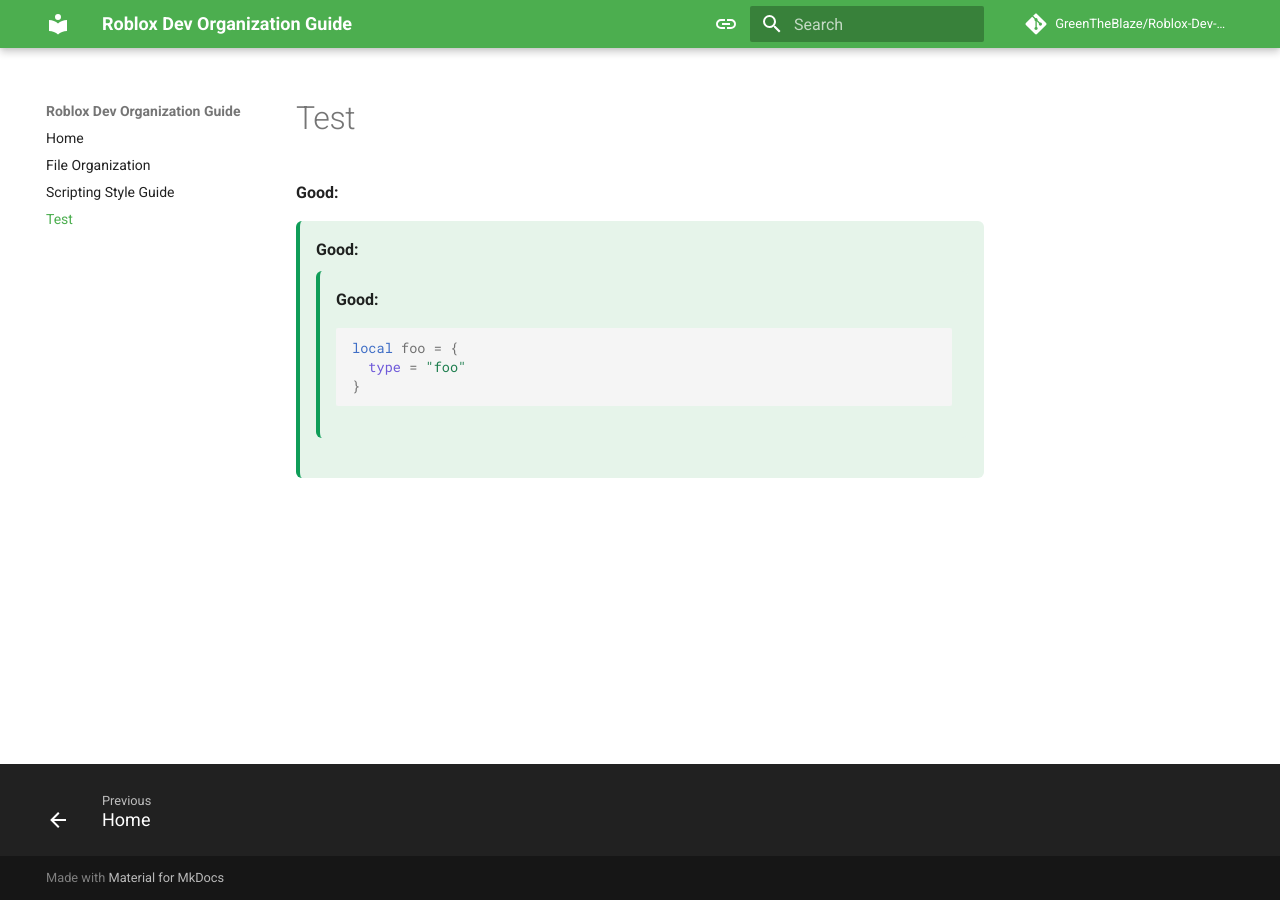
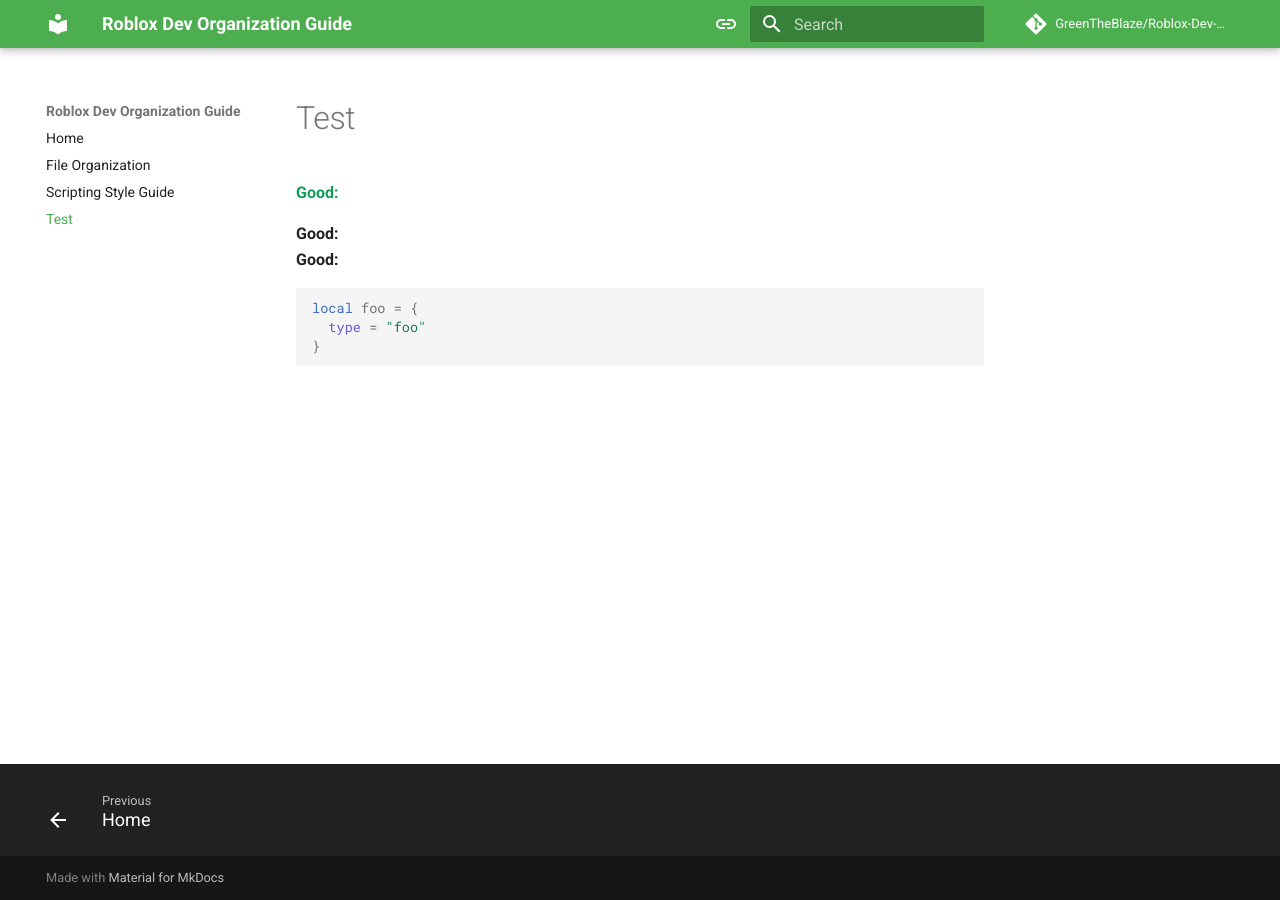
Before and after one commit to GreenTheBlaze/Roblox-Dev-Organization-Guide, an MkDocs documentation site: the page built from docs/test-code.md, in a window 1280 px wide. Built offline with MkDocs 1.6.1 and Material for MkDocs 9.7.7, drawn with Linux system fonts in a browser that asks for light colours; comment, search, counter and statistics services are not loaded.

Commit message:
Update extra.css

```diff
--- a/docs/stylesheets/extra.css
+++ b/docs/stylesheets/extra.css
@@ -2,39 +2,8 @@
 	border-bottom: 2px solid rgba(0, 0, 0, 0.15);
 }
 
-/* Common code container */
-.code-block {
-  padding: 1em;
-  border-left: 4px solid;
-  border-radius: 6px;
-  margin-bottom: 1.5em;
-}
-
-/* Labels */
-.code-block .label {
-  font-weight: bold;
-  display: block;
-  margin-bottom: 0.5em;
-}
-
-/* Specific background styles */
-.code-block.good {
-  background-color: #e6f4ea;
-  border-color: #0f9d58;
-}
-
-.code-block.bad {
-  background-color: #fce8e6;
-  border-color: #d93025;
-}
-
-.code-block.exception {
-  background-color: #fff3e0;
-  border-color: #f57c00;
-}
-
 /* Label styles */
-/* .label-good {
+.label-good {
   color: #0f9d58;
   font-weight: bold;
 }
@@ -45,7 +14,7 @@
 }
 
 /* Code block coloring */
-/* .highlight.good, pre.good {
+.highlight.good, pre.good {
   background-color: #e6f4ea !important;
   border-left: 4px solid #0f9d58;
   padding: 1em;
@@ -58,4 +27,37 @@
   padding: 1em;
   border-radius: 5px;
 }
- */
+
+/* Label styling */
+.codehilite .label {
+  font-weight: bold;
+  display: block;
+  margin-bottom: 0.5em;
+}
+
+/* Good block */
+.codehilite.good {
+  background-color: #e6f4ea;
+  border-left: 4px solid #0f9d58;
+  padding: 1em;
+  border-radius: 6px;
+  margin-bottom: 1.5em;
+}
+
+/* Bad block */
+.codehilite.bad {
+  background-color: #fce8e6;
+  border-left: 4px solid #d93025;
+  padding: 1em;
+  border-radius: 6px;
+  margin-bottom: 1.5em;
+}
+
+/* Exception block */
+.codehilite.exception {
+  background-color: #fff3e0;
+  border-left: 4px solid #f57c00;
+  padding: 1em;
+  border-radius: 6px;
+  margin-bottom: 1.5em;
+}
```
